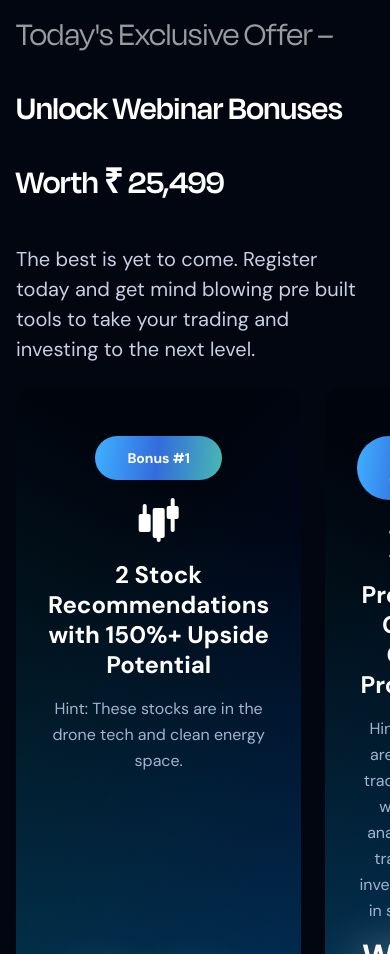
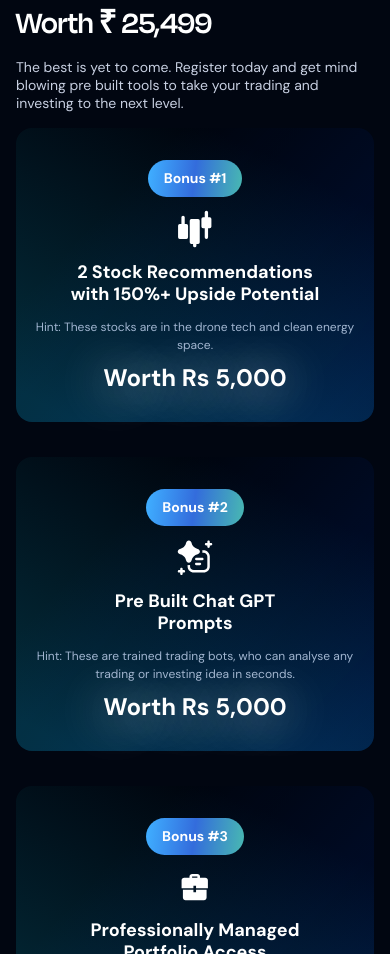
Before and after one commit to vikrantkkkk/algo-webinar, a React (Vite) app: page / in a window 390 px wide. Shown: the part 5760-6714 px from the top of the page. Built offline with nearby package versions, Linux system fonts and the light colour scheme; a web font is replaced by a local one.

Commit message:
webinar bonus responsive completed

```diff
--- a/src/components/AlgoTradingBots.jsx
+++ b/src/components/AlgoTradingBots.jsx
@@ -158,7 +158,7 @@ const AlgoTradingBots = () => {
   );
 
   return (
-    <div className="bg-[#010611] text-white flex flex-col md:gap-6 gap-4 justify-center md:px-40 px-4 pt-20 pb-8 w-full">
+    <div className="bg-[#010611] text-white flex flex-col md:gap-6 gap-4 justify-center md:px-40 px-4 pt-20 md:pb-8 w-full">
       {/* Heading */}
       <AnimateFromInside>
         <p className="font-semibold md:text-[64px] text-[32px] md:leading-[72px] leading-[36px] font-degular">
--- a/src/components/Coach.jsx
+++ b/src/components/Coach.jsx
@@ -20,7 +20,7 @@ const Coach = () => {
   ];
 
   return (
-    <div className="flex flex-col items-start justify-center gap-10 bg-[#010611] h-auto pt-28 pb-8 md:px-40 px-4 w-full min-w-[1270px]">
+    <div className="flex flex-col items-start justify-center gap-10 bg-[#010611] h-auto md:pt-28 pt-20 pb-8 md:px-40 px-4 w-full min-w-[1270px]">
       {/* Heading */}
       <AnimateFromInside>
         <h2 className="font-semibold text-white md:text-[56px] text-[34px] leading-[74px] font-degular">
--- a/src/components/WebinarBonus.jsx
+++ b/src/components/WebinarBonus.jsx
@@ -35,17 +35,17 @@ const WebinarBonus = () => {
 
   const BonusCard = ({ bonus }) => (
     <div
-      className="rounded-[16px] px-8 py-12 flex-1"
+      className="rounded-[16px] px-4 py-8 md:px-8 md:py-12 flex-1"
       style={{
         background: `linear-gradient(206.92deg, rgba(0, 0, 0, 0.2) 16.84%, rgba(15, 208, 234, 0.2) 93.26%), linear-gradient(132.92deg, rgba(0, 0, 0, 0) 25.91%, rgba(0, 68, 255, 0.2) 94.34%)`,
       }}
     >
       {/* Content Container */}
-      <div className="flex flex-col gap-4 h-full">
+      <div className="flex flex-col gap-3 md:gap-4 h-full">
         {/* Badge */}
         <div className="flex justify-center">
           <div
-            className="inline-flex items-center text-white px-8 py-3 rounded-full text-sm font-semibold"
+            className="inline-flex items-center text-white px-4 py-2 md:px-8 md:py-3 rounded-full text-[14px] md:text-[18px] font-semibold"
             style={{
               background: `linear-gradient(96.9deg, #3FADFF 2.48%, #336CDC 49.16%, #47B4B4 96.8%), linear-gradient(0deg, rgba(0, 0, 0, 0.2), rgba(0, 0, 0, 0.2))`,
             }}
@@ -56,24 +56,24 @@ const WebinarBonus = () => {
 
         {/* Icon */}
         <div className="flex justify-center">
-          <img src={bonus.icon} alt={bonus.badgeText} className="w-12 h-12" />
+          <img src={bonus.icon} alt={bonus.badgeText} className="w-10 h-10 md:w-12 md:h-12" />
         </div>
 
         {/* Title */}
         <h3
-          className="text-white text-2xl font-bold text-center leading-tight"
+          className="text-white text-[18px] md:text-[24px] font-bold text-center leading-tight"
           dangerouslySetInnerHTML={{ __html: bonus.title }}
         ></h3>
 
         {/* Hint */}
-        <p className="text-[#A1B5D0] text-base leading-relaxed text-center flex-grow">
+        <p className="text-[#A1B5D0] text-[12px] md:text-[16px] leading-[18px] md:leading-relaxed text-center flex-grow">
           {bonus.hint}
         </p>
 
         {/* Value */}
         <div className="text-center">
           <p
-            className="text-white text-[32px] leading-[32px] font-semibold"
+            className="text-white text-[24px] md:text-[32px] leading-[24px] md:leading-[32px] font-semibold"
             style={{
               textShadow: "0px 4px 47.4px #FFFFFF",
             }}
@@ -86,36 +86,52 @@ const WebinarBonus = () => {
   );
 
   return (
-    <div className="bg-[#010611] text-white flex flex-col gap-6 justify-center md:px-40 px-4 pt-28 pb-8 w-full">
+    <div className="bg-[#010611] text-white flex flex-col md:gap-6 gap-4 justify-center md:px-40 px-4 pt-20 md:pt-28 pb-8 w-full">
       {/* Heading */}
       <AnimateFromInside>
-        <h2 className="font-semibold md:text-[56px] text-[34px] leading-[74px] font-degular">
+        <h2 className="font-semibold md:text-[64px] text-[32px] md:leading-[72px] leading-[36px] font-degular">
           <span className="text-[#FFFFFF99] font-normal">Today's Exclusive Offer – </span>
-          <br />
+          <br className="hidden md:block" />
           Unlock Webinar Bonuses Worth ₹ 25,499
         </h2>
       </AnimateFromInside>
       <AnimateFromInside>
-        <p className="font-normal text-[20px] leading-[30px] text-[#C8D0E2] max-w-4xl">
+        <p className="font-normal md:text-[20px] text-[14px] md:leading-[30px] leading-[18px] text-[#C8D0E2] max-w-4xl">
           The best is yet to come. Register today and get mind blowing pre built
           tools to take your trading and investing to the next level.
         </p>
       </AnimateFromInside>
 
       {/* Bonus Cards */}
+      <div className="flex flex-col gap-6 md:gap-8">
+        {/* Desktop Layout - Single row of 3 cards */}
+        <div className="hidden md:flex gap-6 md:gap-8">
           <AnimateFromInside>
-        <div className="flex gap-6">
+            <div className="flex gap-6 md:gap-8">
               {bonuses.map((bonus) => (
                 <BonusCard key={bonus.id} bonus={bonus} />
               ))}
             </div>
           </AnimateFromInside>
+        </div>
+
+        {/* Mobile Layout - Single column */}
+        <div className="md:hidden flex flex-col gap-6">
           <AnimateFromInside>
-        <div className="flex justify-center items-center">
+            <div className="flex flex-col gap-[35px]">
+              {bonuses.map((bonus) => (
+                <BonusCard key={bonus.id} bonus={bonus} />
+              ))}
+            </div>
+          </AnimateFromInside>
+        </div>
+      </div>
+      <AnimateFromInside>
+        <div className="flex justify-center items-center md:mt-0 mt-8">
           <CTAButton />
         </div>
       </AnimateFromInside>
-      <p className="font-medium text-[16px] leading-[30px] text-center mt-6">
+      <p className="md:block hidden font-medium text-[14px] md:text-[16px] leading-[18px] md:leading-[30px] text-center mt-6">
         Register today and unlock all the below mentioned bonuses worth ₹ 25,499
       </p>
     </div>
```
Lines whose indentation alone changed are shown as unchanged.
